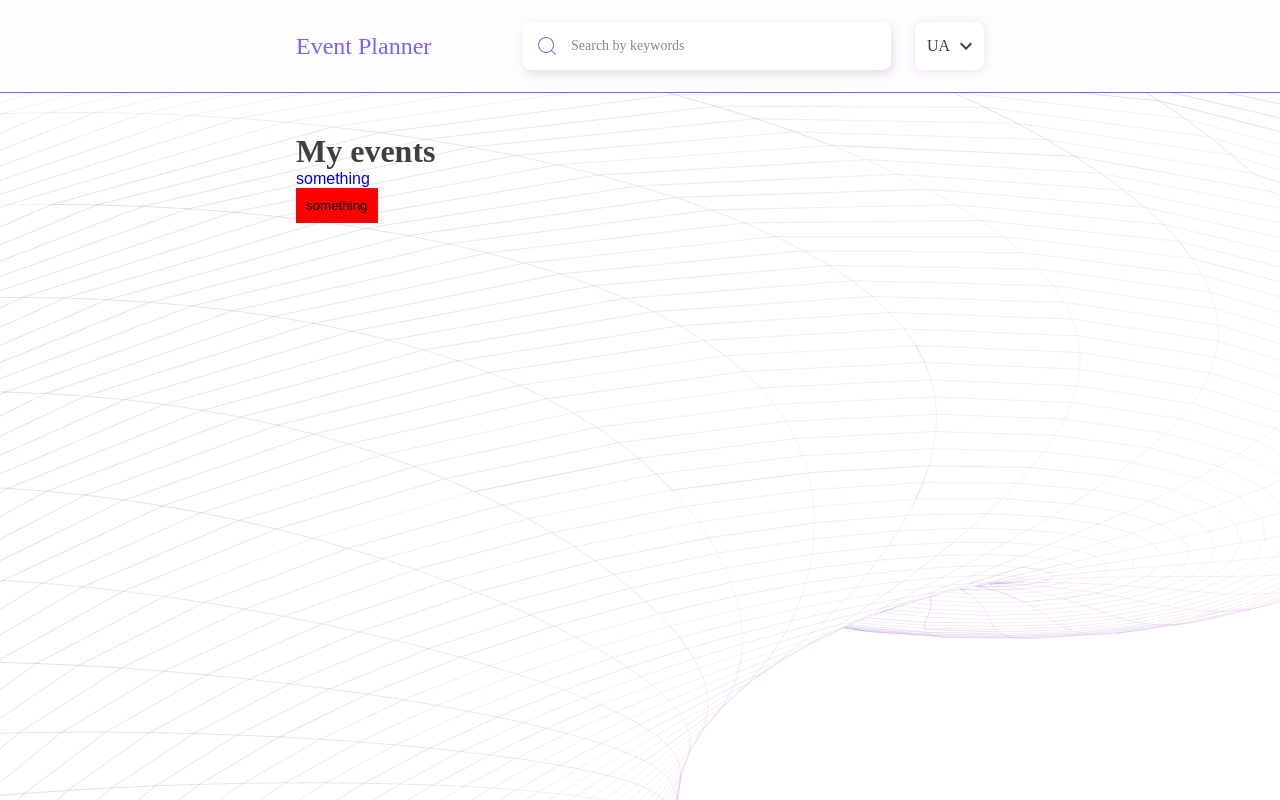
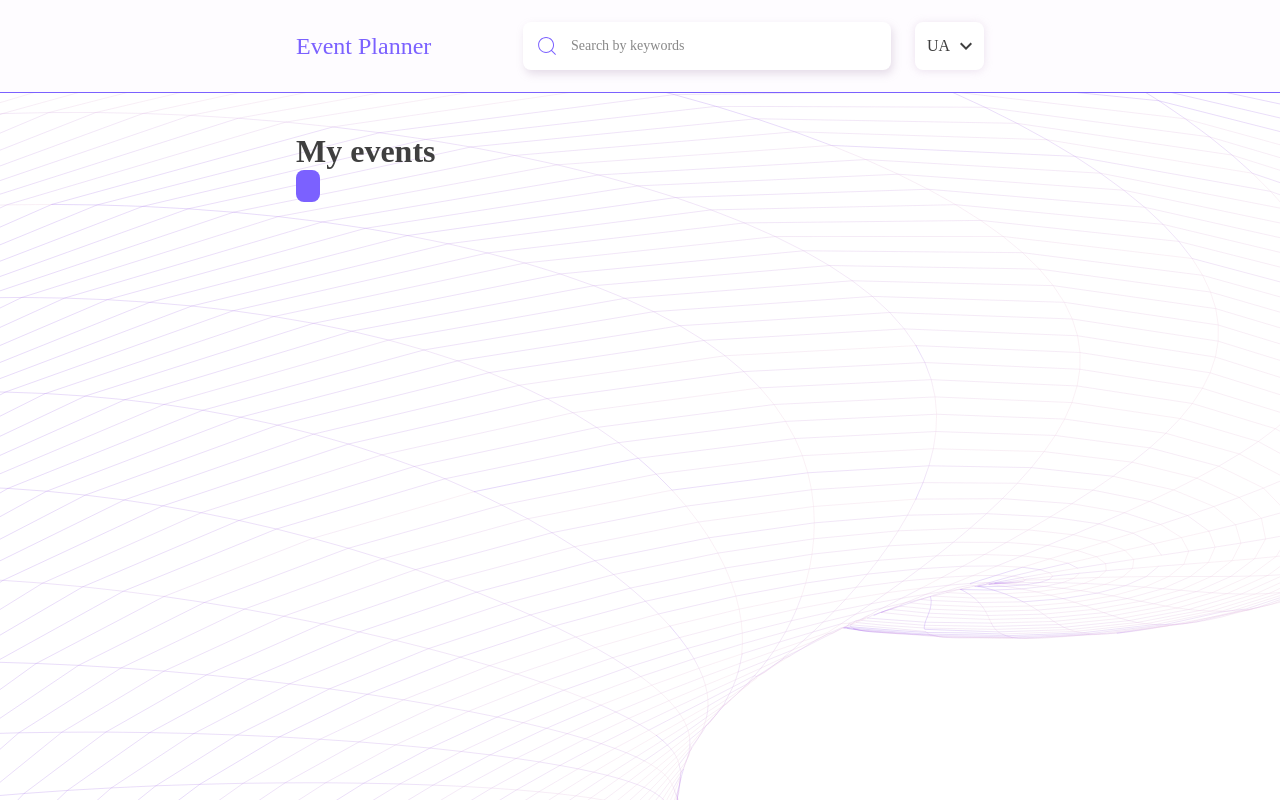
Before and after one commit to vadymfrlv/event-planner, a React (Vite) app: page / in a window 1280 px wide. Shown: the top 800 px of the page. Built offline with nearby package versions, Linux system fonts and the light colour scheme; a web font is replaced by a local one; what i18next-localstorage-backend would draw is missing.

Commit message:
WORK:
- ActionBtn updated and might be done

```diff
--- a/src/components/ActionBtn/ActionBtn.styled.tsx
+++ b/src/components/ActionBtn/ActionBtn.styled.tsx
@@ -1,45 +1,62 @@
-import React from 'react';
-import styled from 'styled-components';
+import styled, { css } from 'styled-components';
 import { Link } from 'react-router-dom';
+import { LuPlus } from 'react-icons/lu';
 
-interface ActionBtnProps {
-  children: string;
-  isLink: boolean;
-  to?: string; // Опційний параметр, але потрібно явно вказати тип
-  type?: 'button' | 'reset' | 'submit';
-}
-
-const ActionBtnBase = styled.button`
-  display: block;
-  padding: 10px;
-  background-color: red;
-  border: none;
-
-  &:hover {
-    background-color: green;
+const sharedStyles = css`
+  padding: 16px;
+  color: ${p => p.theme.colors.white};
+  background-color: ${p => p.theme.colors.accent};
+  font-family: 'Poppins';
+  font-weight: 500;
+  border-radius: 8px;
+  @media (min-width: ${p => p.theme.screens.tab}) {
+    padding: 16px 12px;
   }
-  /* Додайте ваші спільні стилі тут */
 `;
 
-const ActionLinkBase = styled(Link)`
-  display: block;
-  /* Додайте ваші спільні стилі тут */
+export const AddIcon = styled(LuPlus)`
+  margin-right: 0;
+  height: 24px;
+  width: 24px;
+  color: ${p => p.theme.colors.white};
+
+  @media (min-width: ${p => p.theme.screens.tab}) {
+    margin-right: 16px;
+  }
 `;
 
-export const ActionBtnStyled = ({ isLink, ...props }: ActionBtnProps) => {
-  if (isLink) {
-    const { to, children, ...linkProps } = props;
-    return (
-      <ActionLinkBase to={to || ''} {...linkProps}>
-        {children}
-      </ActionLinkBase>
-    );
-  } else {
-    const { type, children, ...buttonProps } = props;
-    return (
-      <ActionBtnBase type={type} {...buttonProps}>
-        {children}
-      </ActionBtnBase>
-    );
+export const ActionLinkStyled = styled(Link)`
+  ${sharedStyles}
+  display: flex;
+  align-items: center;
+  justify-content: center;
+  width: 24px;
+  height: 24px;
+
+  font-size: 16px;
+  box-shadow: 2px 4px 9px 0px rgba(166, 141, 174, 0.28);
+  transition: background-color 250ms ease-in-out;
+
+  @media (min-width: ${p => p.theme.screens.tab}) {
+    width: 169px;
   }
-};
+  &:hover {
+    background-color: ${p => p.theme.colors.btnHover};
+  }
+`;
+
+export const ActionBtnStyled = styled.button`
+  ${sharedStyles}
+
+  font-size: 16px;
+
+  border: none;
+`;
+
+export const DescriptionStyled = styled.span`
+  display: none;
+
+  @media (min-width: ${p => p.theme.screens.tab}) {
+    display: block;
+  }
+`;
--- a/src/components/ActionBtn/ActionBtn.tsx
+++ b/src/components/ActionBtn/ActionBtn.tsx
@@ -1,20 +1,25 @@
-import React from 'react';
-
-import { ActionBtnStyled } from './ActionBtn.styled';
+import { AddIcon, ActionLinkStyled, ActionBtnStyled, DescriptionStyled } from './ActionBtn.styled';
 
 interface ActionBtnProps {
-  children: string;
+  isLink: boolean;
+  description?: string;
+  to?: string;
+  type?: 'button' | 'reset' | 'submit';
 }
 
-export const ActionBtn = ({ children }: ActionBtnProps) => {
-  return (
-    <>
-      <ActionBtnStyled isLink to="/">
-        {children}
+export const ActionBtn = ({ isLink, description, to, type, ...props }: ActionBtnProps) => {
+  if (isLink) {
+    return (
+      <ActionLinkStyled to={to || ''} {...props}>
+        <AddIcon />
+        <DescriptionStyled>{description}</DescriptionStyled>
+      </ActionLinkStyled>
+    );
+  } else {
+    return (
+      <ActionBtnStyled type={type} {...props}>
+        {description}
       </ActionBtnStyled>
-      <ActionBtnStyled isLink={false} type="submit">
-        {children}
-      </ActionBtnStyled>
-    </>
-  );
+    );
+  }
 };
```
